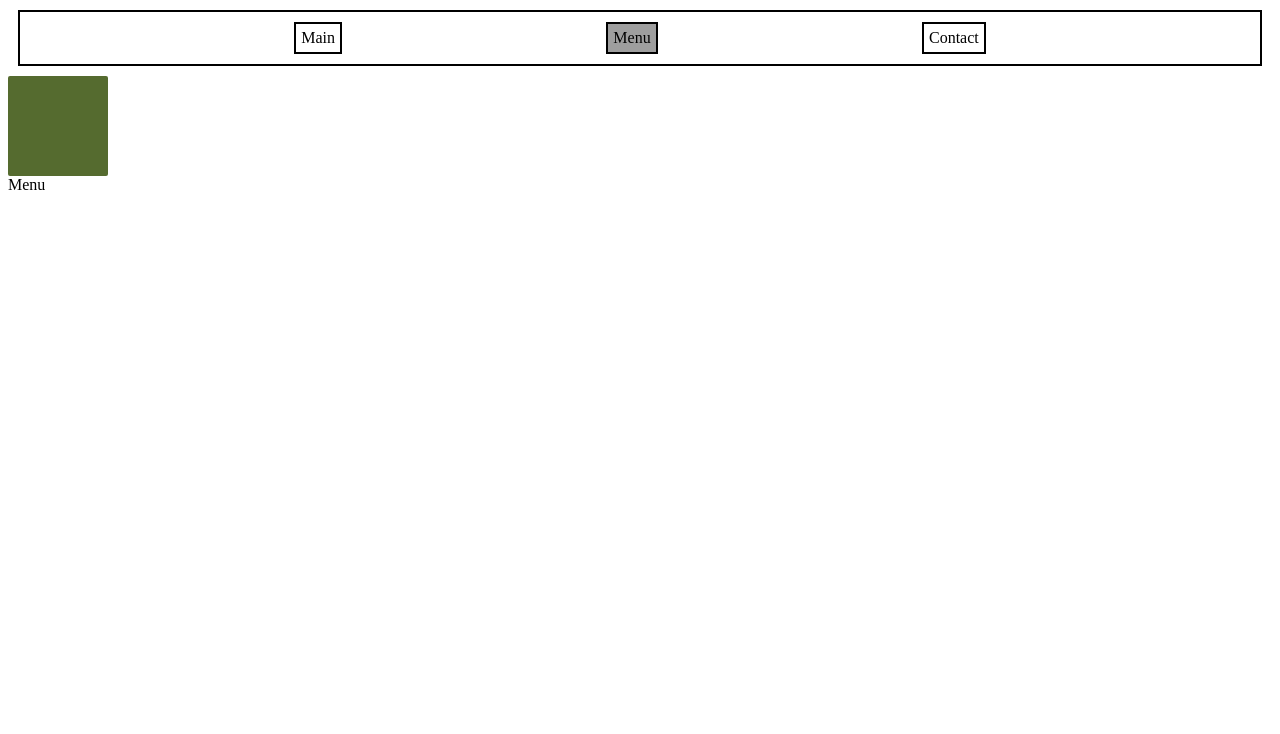
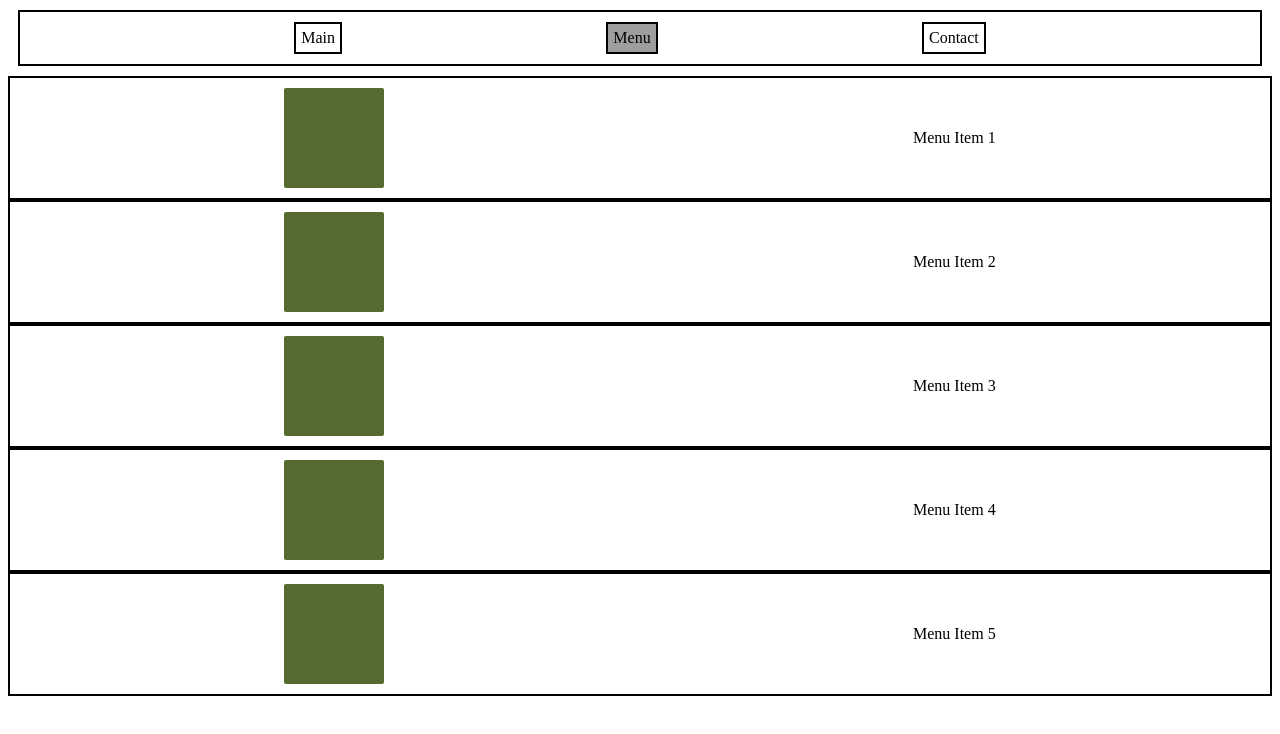
Before and after one commit to sbusenba/odin-restaurant, a website built with webpack: page dist/index.html in a window 1280 px wide. Both pictures are taken after a click on the element "Menu". Built offline with nearby package versions, Linux system fonts and the light colour scheme.

Commit message:
identified and corrected issue with menu population

```diff
--- a/src/menuPage.js
+++ b/src/menuPage.js
@@ -1,17 +1,18 @@
 const menuPage = () => {
-    let html = ''
     let mainDiv = document.createElement('div')
-    let pic = document.createElement('div')
-    pic.classList.add('pic')
+    mainDiv.classList.add('menuDiv')
+    for (let i =0; i<5; i++){
+        let menuItem = document.createElement('div')
+        menuItem.classList.add('menuItem')
+        let pic = document.createElement('div')
+        pic.classList.add('menupic','pic')
+        menuItem.appendChild(pic)
+        let paragraphDiv = document.createElement('div')
+        paragraphDiv.innerText = `Menu Item ${i+1}`
+        menuItem.appendChild(paragraphDiv)
+        mainDiv.appendChild(menuItem)
+    }
 
-    let paragraphDiv = document.createElement('div')
-    mainDiv.appendChild(pic)
-    paragraphDiv.innerText = 'Menu'
-    mainDiv.appendChild(paragraphDiv)
-
-
-
-    html = mainDiv;
-        return html;
+        return mainDiv;
     }
     export default menuPage;
--- a/src/style.css
+++ b/src/style.css
@@ -25,6 +25,17 @@
     display:flex;
     flex-direction:column;
     justify-content:space-evenly;
+    align-items:stretch;
+
+}
+.menuItem{
+    display:flex;
+    flex-direction:row;
+    justify-content:space-around;
+    align-items:center;
+    padding:10px;
+    border:2px solid black;
+
 }
 .itemDiv{
     display:flex;
```
Also changed, not shown: dist/main.js.
